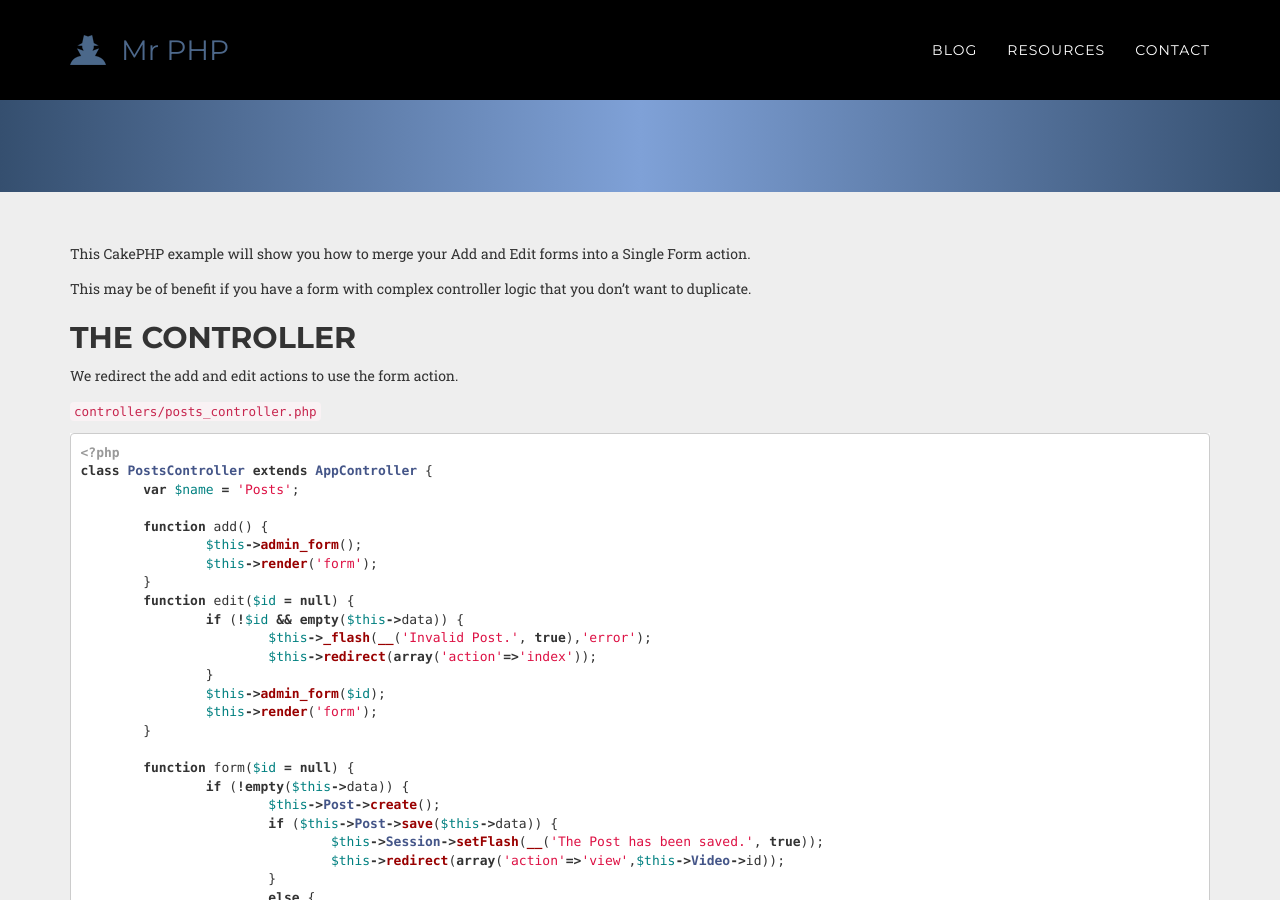
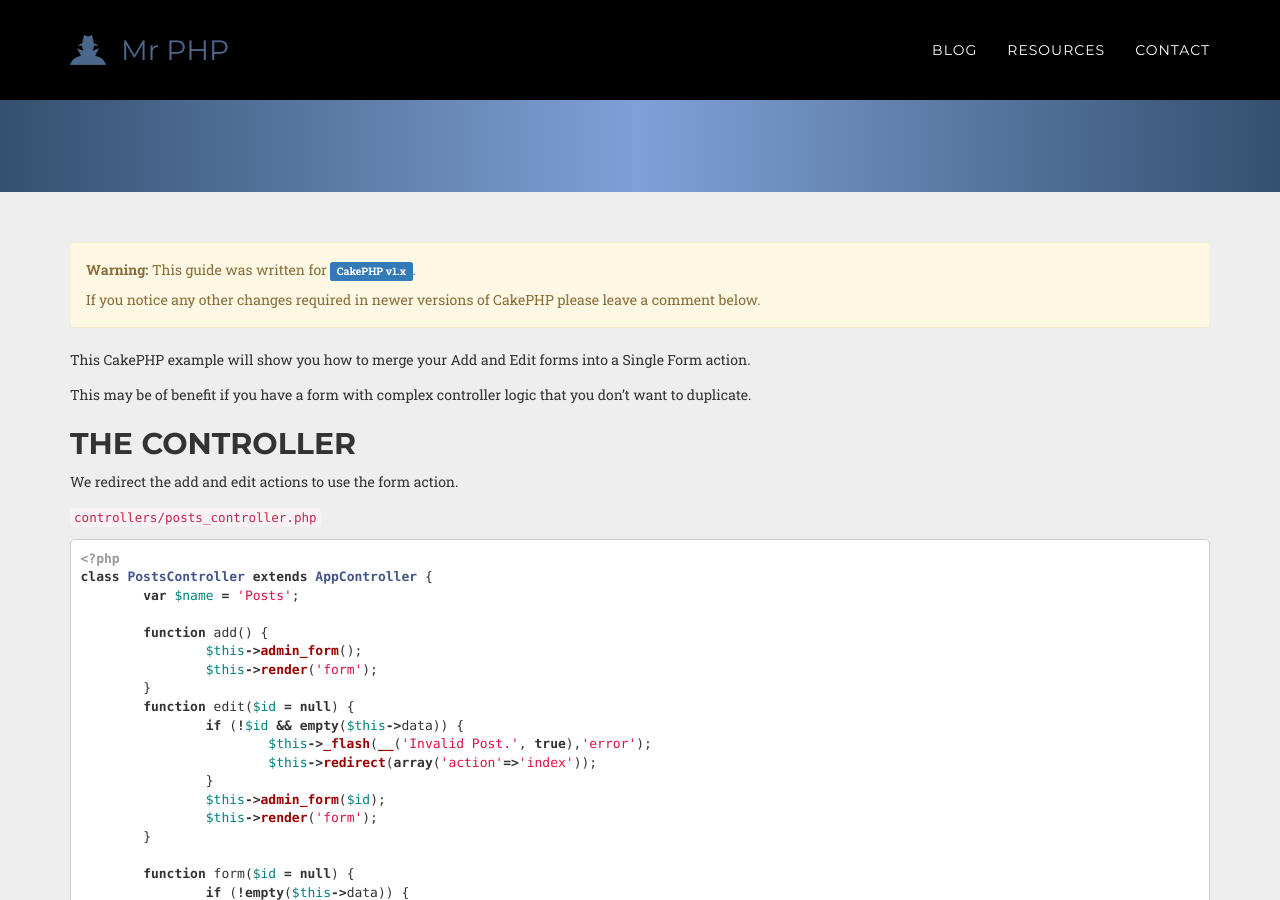
Before and after one commit to mr-php/mr-php.github.io, a Jekyll site: the page built from _posts/2008-10-04-merge-your-add-and-edit-actions-into-a-single-form-in-cakephp.md, in a window 1280 px wide and 900 px high, scrolled down 341 px. Built offline with Jekyll 4.4.1, drawn with Linux system fonts in a browser that asks for light colours; nearby versions of some CDN libraries; some web fonts are replaced; Markdown is read by kramdown in place of the engine named in the settings; comment, search, counter and statistics services are not loaded.

Commit message:
Update 2008-10-04-merge-your-add-and-edit-actions-into-a-single-form-in-cakephp.md

```diff
--- a/_posts/2008-10-04-merge-your-add-and-edit-actions-into-a-single-form-in-cakephp.md
+++ b/_posts/2008-10-04-merge-your-add-and-edit-actions-into-a-single-form-in-cakephp.md
@@ -1,6 +1,7 @@
 ---
 layout: post
 title: Merge your Add and Edit actions into a Single Form in CakePHP
+excerpt: This CakePHP example will show you how to merge your Add and Edit forms into a Single Form action. This may be of benefit if you have a form with complex controller logic that you don't want to duplicate.
 tags: [cakephp]
 redirect_from:
 - /blog/merge-your-add-and-edit-actions-single-form-cakephp/
@@ -8,11 +9,15 @@ redirect_from:
 - /code/merge-your-add-and-edit-actions-into-a-single-form-in-cakephp/
 ---
 
+<div class="alert alert-warning" role="alert">
+	<p><strong>Warning:</strong> This guide was written for <span class="label label-primary">CakePHP v1.x</span>.</p>
+	<p>If you notice any other changes required in newer versions of CakePHP please leave a comment below.</p>
+</div>
+
 This CakePHP example will show you how to merge your Add and Edit forms into a Single Form action.
 
 This may be of benefit if you have a form with complex controller logic that you don't want to duplicate.
 
-<!--break-->
 
 ## The Controller
 
```
